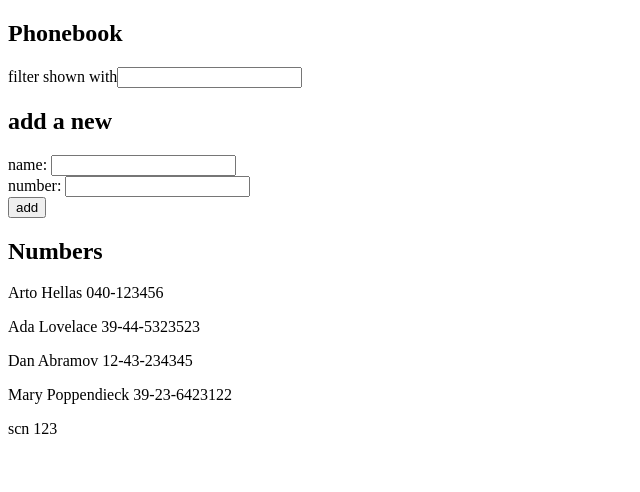
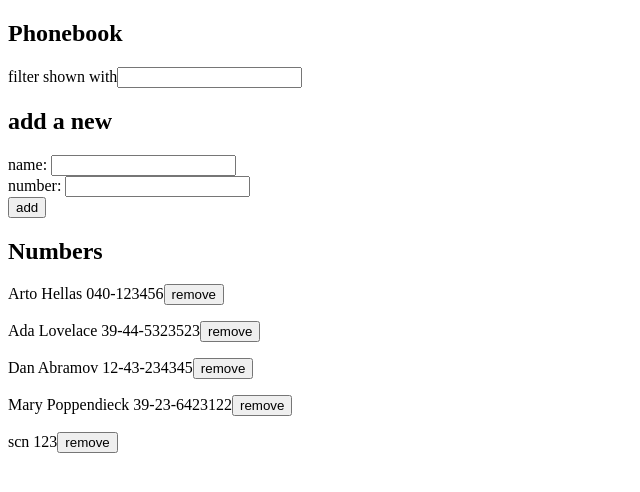
Before and after one commit to ChaonanShen/full-stack-nodejs, a React (Vite) app in the folder part2/phonebook/: page / in a window 1280 px wide. Shown: the top 492 px of the page, without its empty margins (0-640 px from the left). Built offline with nearby package versions, Linux system fonts and the light colour scheme; data requests are answered from the project's data file.

Commit message:
Complete exercise 2.14: delete persons
Current App -> Persons -> Person split still passes state and setters downward; follow up with state lifting.

```diff
--- a/part2/phonebook/src/App.jsx
+++ b/part2/phonebook/src/App.jsx
@@ -37,10 +37,31 @@ const PersonForm = ({ addInfo, newName, newNumber, handleNameChange, handleNumbe
   )
 }
 
-const Persons = ({ persons }) => {
+const Person = ({ person, persons, setPersons }) => {
+  const onDeletePerson = () => {
+    if (!window.confirm(`Delete ${person.name}?`)) {
+      return
+    }
+    personServices
+      .deletePerson(person.id)
+      .then(() => setPersons(persons.filter(p => p.id !== person.id)))
+      .catch(() => { alert(`${person.name} was already deleted from the server`) })
+
+  }
   return (
     <div>
-      {persons.map((person) => <p key={person.name}>{person.name} {person.number}</p>)}
+      <p key={person.id}>
+        {person.name} {person.number}
+        <button onClick={onDeletePerson}>remove</button>
+      </p>
+    </div>
+  )
+}
+
+const Persons = ({ filteredPersons, allPersons, setPersons }) => {
+  return (
+    <div>
+      {filteredPersons.map((person) => <Person key={person.id} person={person} persons={allPersons} setPersons={setPersons} />)}
     </div>
   )
 }
@@ -88,7 +109,7 @@ const App = () => {
       <h2>add a new</h2>
       <PersonForm addInfo={addInfo} newName={newName} newNumber={newNumber} handleNameChange={handleNameChange} handleNumberChange={handleNumberChange} />
       <h2>Numbers</h2>
-      <Persons persons={filteredPersons} />
+      <Persons filteredPersons={filteredPersons} allPersons={persons} setPersons={setPersons} />
     </div>
   )
 }
--- a/part2/phonebook/src/services/persons.js
+++ b/part2/phonebook/src/services/persons.js
@@ -6,6 +6,9 @@ const getAllPersons = () => axios.get(url).then(response => response.data)
 
 const createPerson = (person) => axios.post(url, person).then(response => response.data)
 
-const updatePerson = (id, person) => axios.put(`${url}/${id}`, person).then(response => response.data)
+// TODO: 错误处理放到组件里吧，怎么确认 error 是 404？
+const updatePerson = (id, person) => axios.put(`${url}/${id}`, person).then(response => response.data).catch(error => {alert(`resource ${id} already deleted`)})
 
-export default { getAllPersons, createPerson, updatePerson }
+const deletePerson = (id) => axios.delete(`${url}/${id}`)
+
+export default { getAllPersons, createPerson, updatePerson, deletePerson }
```
